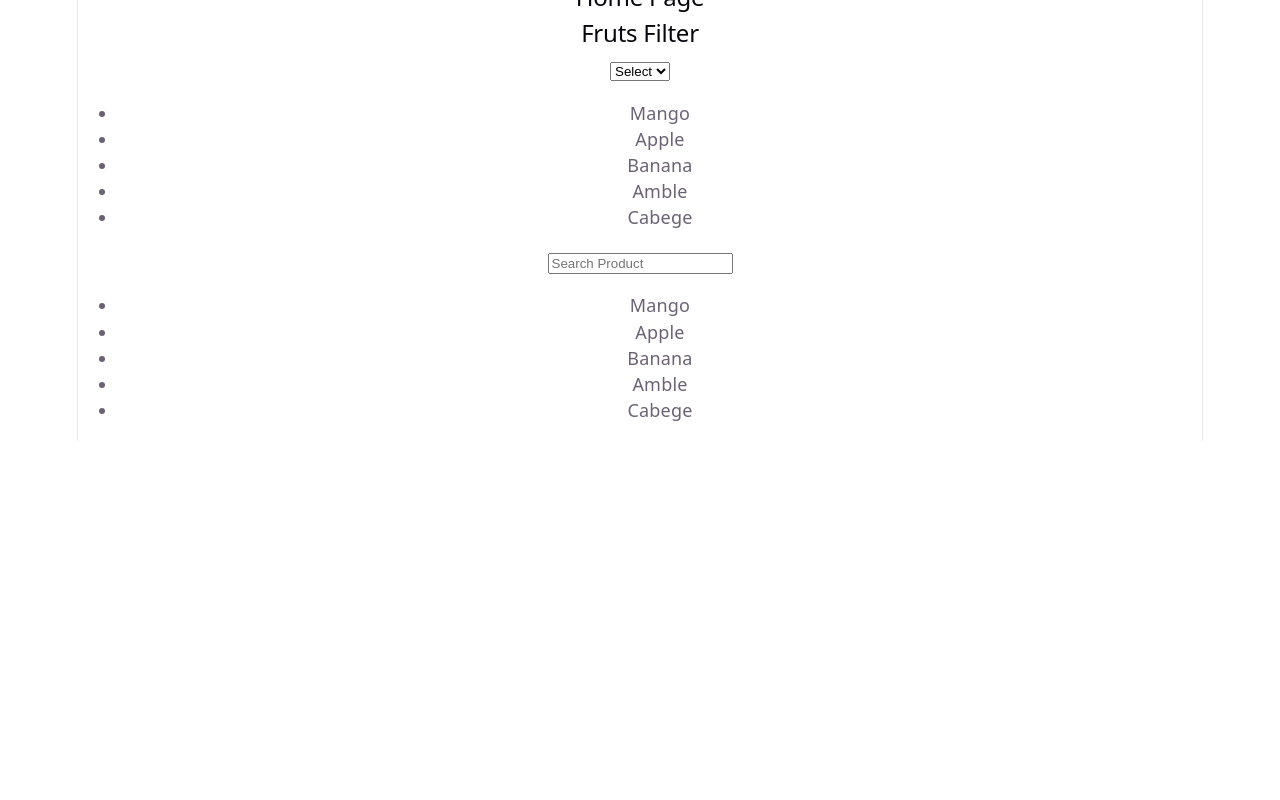
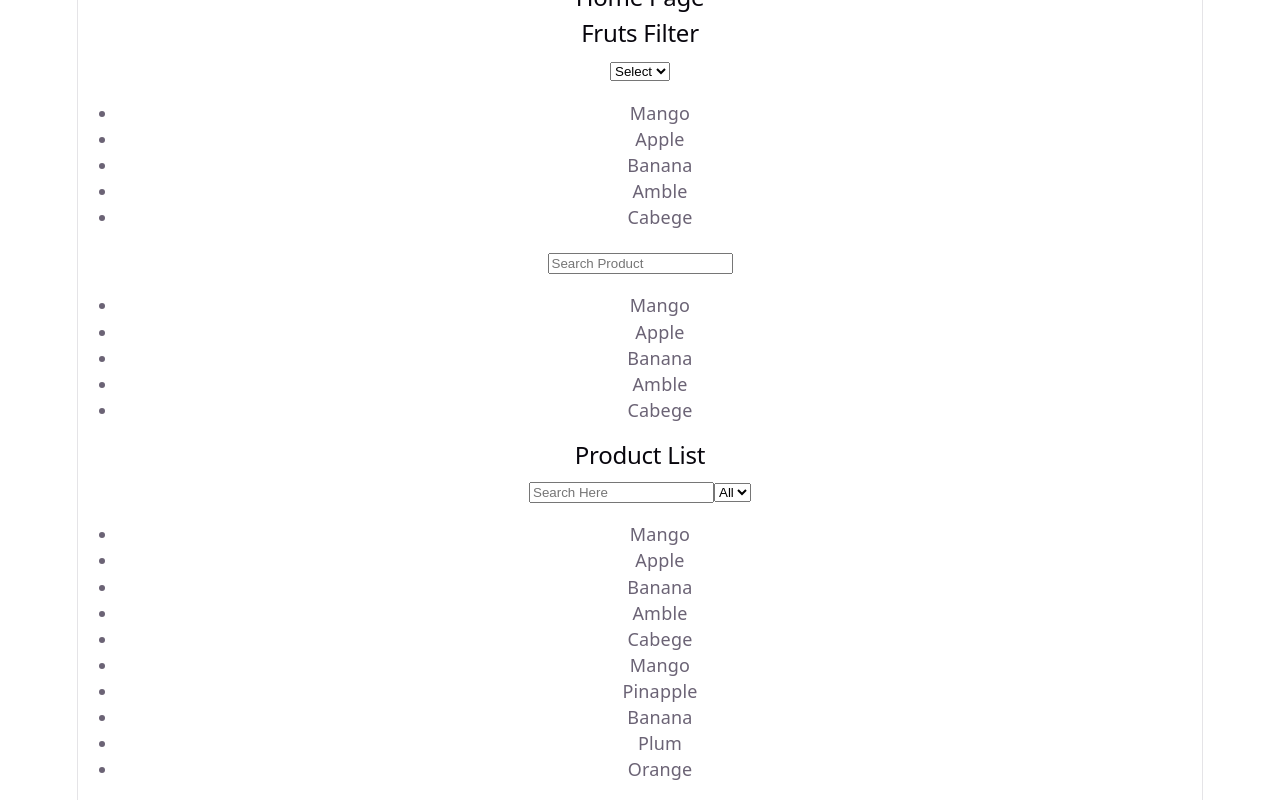
Before and after one commit to opmmansoor/React-Practices, a React (Vite) app in the folder React-Fix/: page / in a window 1280 px wide. Shown: the part 2263-3063 px from the top of the page. Before the commit the page ends 2704 px from the top, so only its background shows below. Built offline with nearby package versions, Linux system fonts and the light colour scheme.

Commit message:
Search & Filter

```diff
--- a/React-Fix/src/App.jsx
+++ b/React-Fix/src/App.jsx
@@ -13,6 +13,7 @@ import HookReducer from './Components/HookReducer'
 import Router from './Components/Router'
 import Filter from './Components/Filter'
 import Search from './Components/Search'
+import SearchFilter from './Components/Search&Filter'
 
 function App() {
 
@@ -34,6 +35,7 @@ function App() {
       <Router />
       <Filter />
       <Search />
+      <SearchFilter />
 
     </div>
   )
--- /dev/null
+++ b/React-Fix/src/Components/Search&Filter.jsx
@@ -0,0 +1,55 @@
+import React, { useState } from 'react'
+
+function SearchFilter() {
+    const [search, setSearch] = useState("");
+    const [catoger, setCatoger] = useState("");
+
+    const fruits = [{"id": "1", "name":"Mango", "category": "M"},
+                    {"id": "2", "name":"Apple","category": "A"},
+                    {"id": "3", "name":"Banana", "category": "B"},
+                    {"id": "4", "name":"Amble","category": "A"},
+                    {"id": "5", "name":"Cabege", "category": "C"},
+                    {"id": "6", "name":"Mango", "category": "M"},
+                    {"id": "7", "name":"Pinapple","category": "A"},
+                    {"id": "8", "name":"Banana", "category": "B"},
+                    {"id": "9", "name":"Plum","category": "A"},
+                    {"id": "10", "name":"Orange", "category": "O"}];
+
+    const filteredProduct = fruits.filter((item) => {
+        const searchMatch = item.name.toLowerCase().includes(search.toLowerCase());
+
+        const categoryMatch = catoger === "" || item.category === catoger;
+
+        return searchMatch && categoryMatch;
+    })
+
+
+  return (
+    <div>
+        <h2>Product List</h2>
+
+        <input type="text"
+               placeholder='Search Here'
+               value={search}
+               onChange={(e) => setSearch(e.target.value)}/>
+
+
+        <select value={catoger}
+                onChange={(e) => setCatoger(e.target.value)}>
+            <option value="">All</option>
+            <option value="A">A</option>
+            <option value="B">B</option>
+            <option value="C">C</option>
+            <option value="O">O</option>
+            <option value="M">M</option>
+        </select>
+
+        <ul>{filteredProduct.map((item) => (
+            <li key={item.id}>{item.name}</li>
+        ))}</ul>
+
+    </div>
+  )
+}
+
+export default SearchFilter
```
